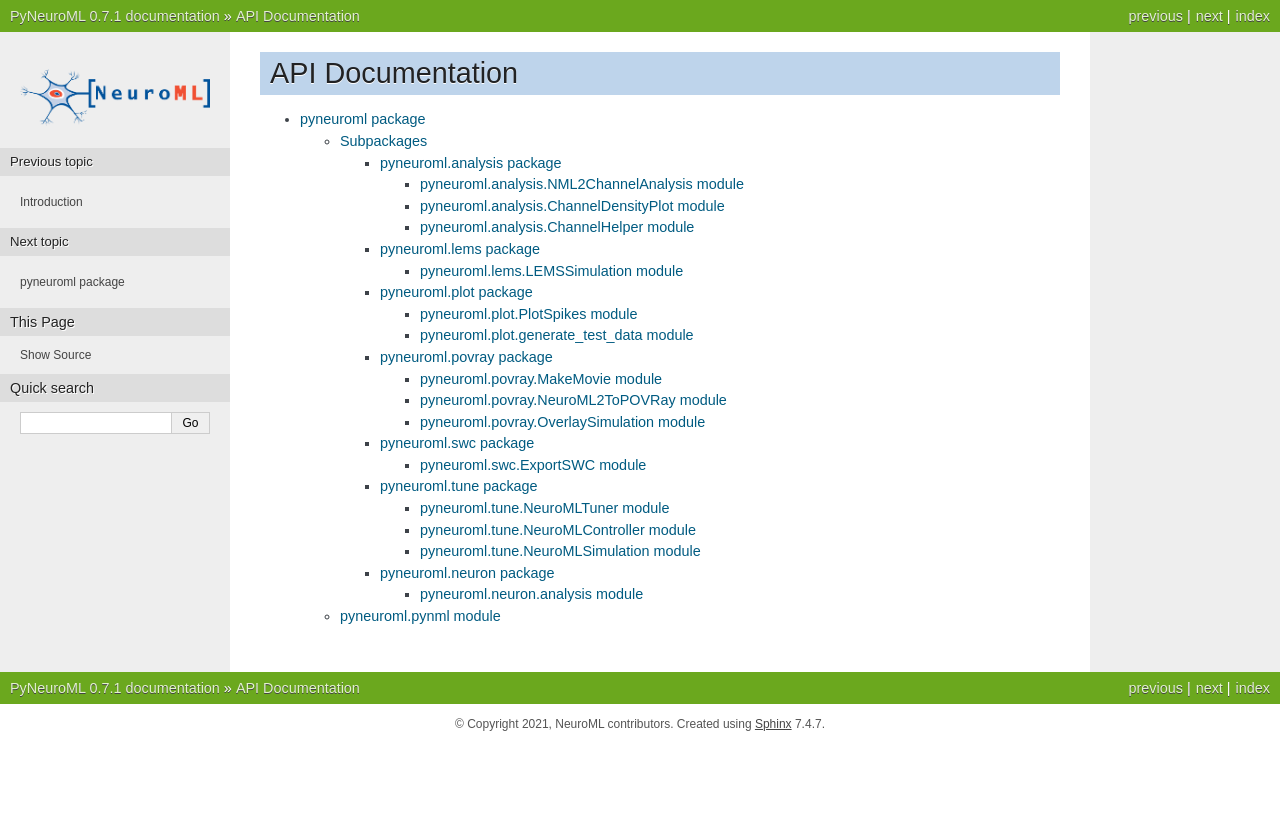
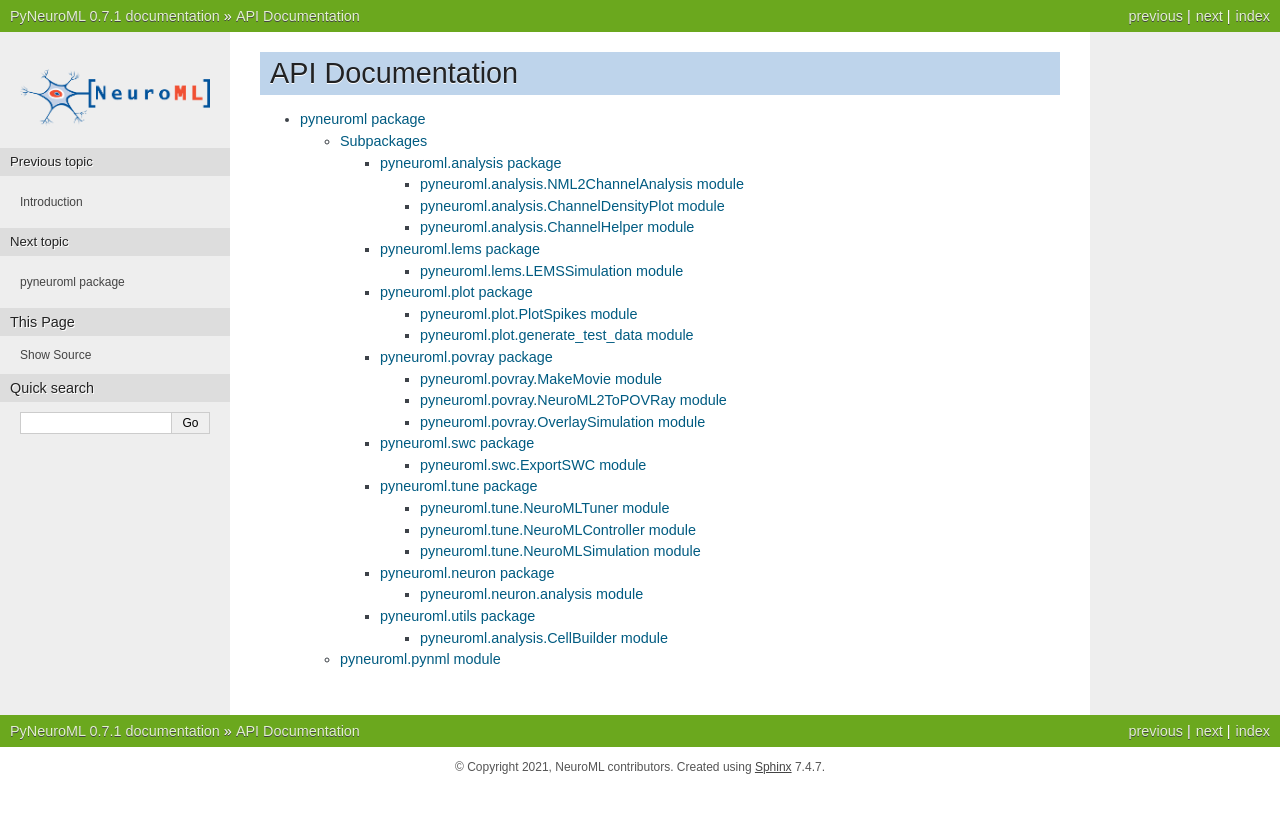
Before and after one commit to NeuroML/pyNeuroML, a Sphinx documentation site: the page built from docs/source/modules.rst, in a window 1280 px wide. Shown: the top 813 px of the page. Built offline with Sphinx 7.4.7, drawn with Linux system fonts in a browser that asks for light colours.

Commit message:
docs: add CellBuilder to sphinx docs

```diff
--- a/docs/source/pyneuroml.rst
+++ b/docs/source/pyneuroml.rst
@@ -19,6 +19,7 @@ Subpackages
    pyneuroml.swc
    pyneuroml.tune
    pyneuroml.neuron
+   pyneuroml.utils
 
 
 pyneuroml.pynml module
--- /dev/null
+++ b/docs/source/pyneuroml.utils.rst
@@ -0,0 +1,15 @@
+pyneuroml.utils package
+==========================
+
+.. automodule:: pyneuroml.utils
+   :members:
+   :undoc-members:
+   :show-inheritance:
+
+pyneuroml.analysis.CellBuilder module
+---------------------------------------------
+
+.. automodule:: pyneuroml.utils.CellBuilder
+   :members:
+   :undoc-members:
+   :show-inheritance:
```
Also changed, not shown: 1 other file.
